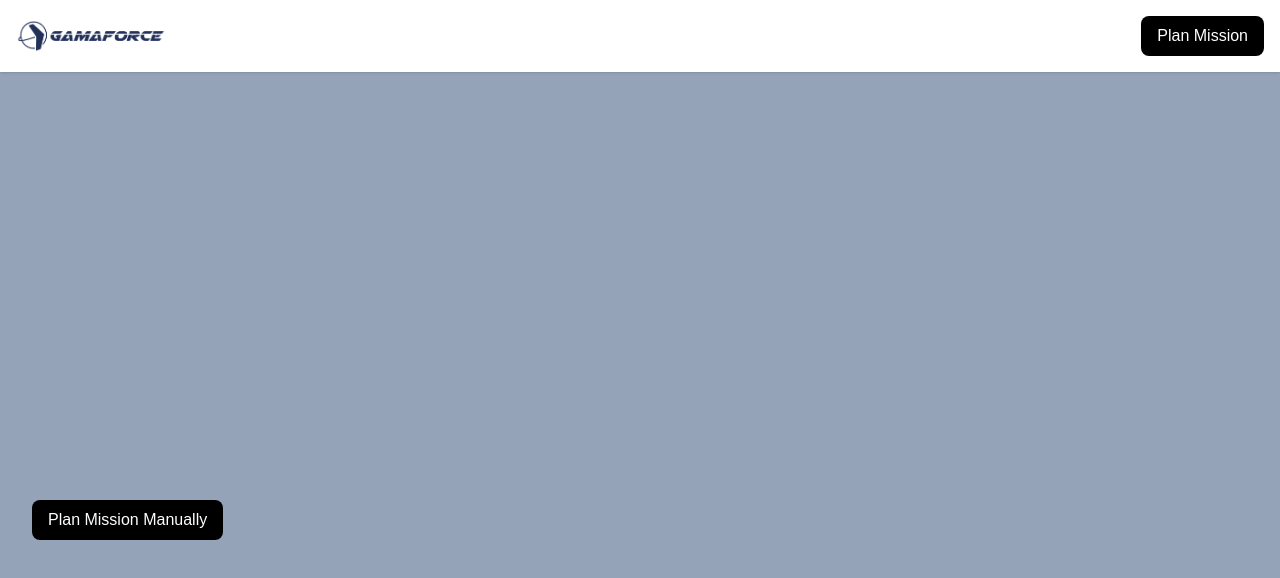
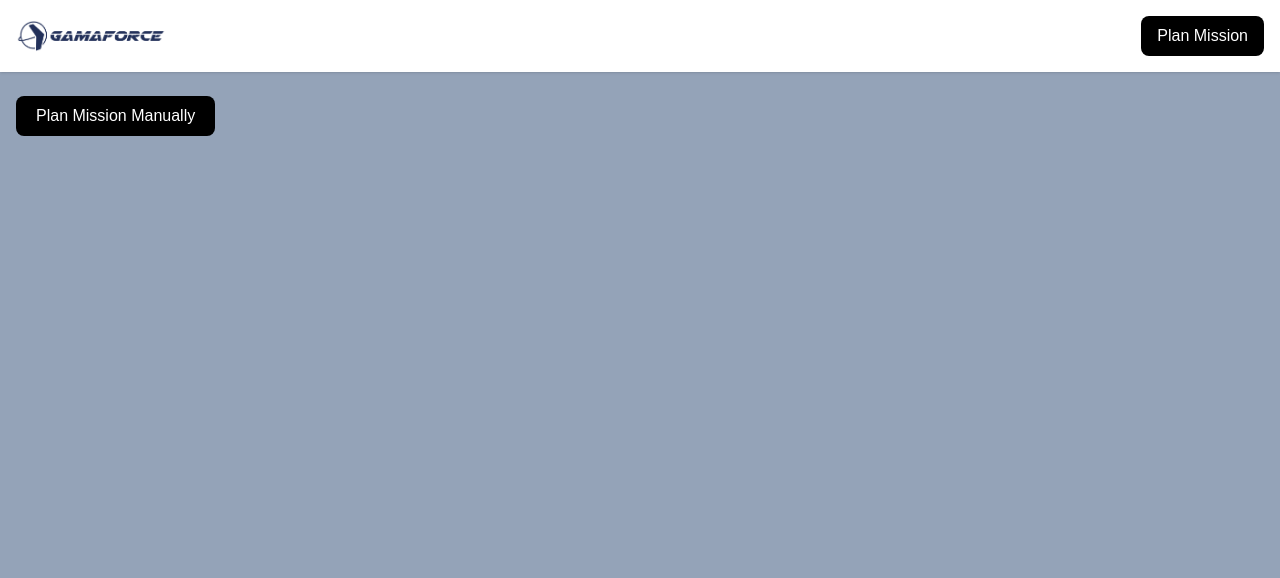
Before and after one commit to fahmiirfanfaiz/gamaforce-teammate-project, a Next.js app: page / in a window 1280 px wide. Shown: the top 578 px of the page. Built offline with nearby package versions, Linux system fonts and the light colour scheme.

Commit message:
plan mission button

```diff
--- a/src/app/page.tsx
+++ b/src/app/page.tsx
@@ -17,23 +17,23 @@
 
         {/* Right side - Plan Mission Button */}
         <div className="flex items-center space-x-4">
-          <button className="bg-black text-white px-4 py-2 rounded-lg ml-2">
+          <button className="bg-black text-white px-4 py-2 rounded-lg">
             Plan Mission
           </button>
         </div>
       </nav>
 
       {/* Main content area */}
-      <main className="flex-grow flex flex-col items-center justify-center p-4">
+      <main className="flex-grow flex flex-col p-4">
+        {/* Plan Mission Manually button below the logo, aligned to the bottom left */}
+        <div className="flex items-start mt-2">
+          <button className="bg-black text-white px-5 py-2 rounded-lg">
+            Plan Mission Manually
+          </button>
+        </div>
+
         {/* Map container */}
-        <div className="relative w-full h-full">
-          {/* Plan Mission Manually button positioned below the logo */}
-          <div className="absolute top-16 left-4">
-            <button className="bg-black text-white px-4 py-2 rounded-lg">
-              Plan Mission Manually
-            </button>
-          </div>
-
+        <div className="relative w-full h-full mt-4">
           {/* Your map component would go here */}
         </div>
       </main>
```
